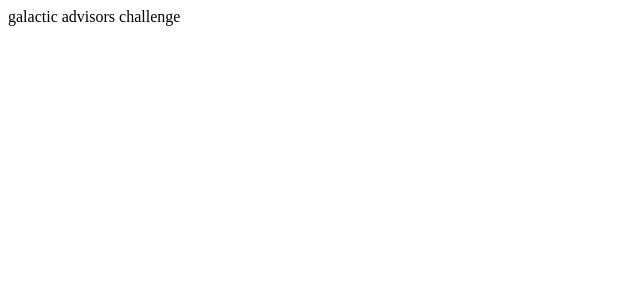
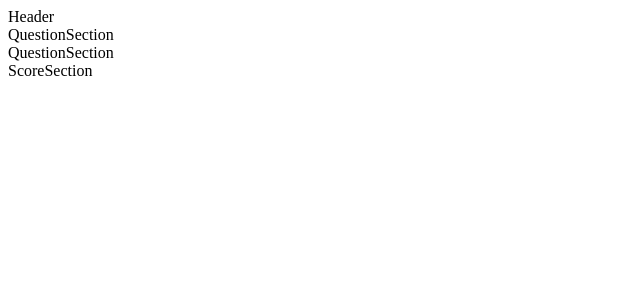
Before and after one commit to Christopher-Warren/galactic-advisors-challenge, a React (Vite) app: page / in a window 1280 px wide. Shown: the top 300 px of the page, without its empty margins (0-640 px from the left). Built offline with nearby package versions, Linux system fonts and the light colour scheme.

Commit message:
scaffold html, add logo

```diff
--- a/src/App.jsx
+++ b/src/App.jsx
@@ -1,7 +1,18 @@
 import './App.css';
 
+import HeaderSection from './components/sections/HeaderSection';
+import QuestionSection from './components/sections/QuestionSection';
+import ScoreSection from './components/sections/ScoreSection';
+
 function App() {
-  return <div>galactic advisors challenge</div>;
+  return (
+    <main>
+      <HeaderSection />
+      <QuestionSection />
+      <QuestionSection />
+      <ScoreSection />
+    </main>
+  );
 }
 
 export default App;
--- /dev/null
+++ b/src/components/sections/HeaderSection.jsx
@@ -0,0 +1,4 @@
+const Header = () => {
+  return <div>Header</div>;
+};
+export default Header;
--- /dev/null
+++ b/src/components/sections/QuestionSection.jsx
@@ -0,0 +1,4 @@
+const QuestionSection = () => {
+  return <div>QuestionSection</div>;
+};
+export default QuestionSection;
--- /dev/null
+++ b/src/components/sections/ScoreSection.jsx
@@ -0,0 +1,4 @@
+const ScoreSection = () => {
+  return <div>ScoreSection</div>;
+};
+export default ScoreSection;
```
